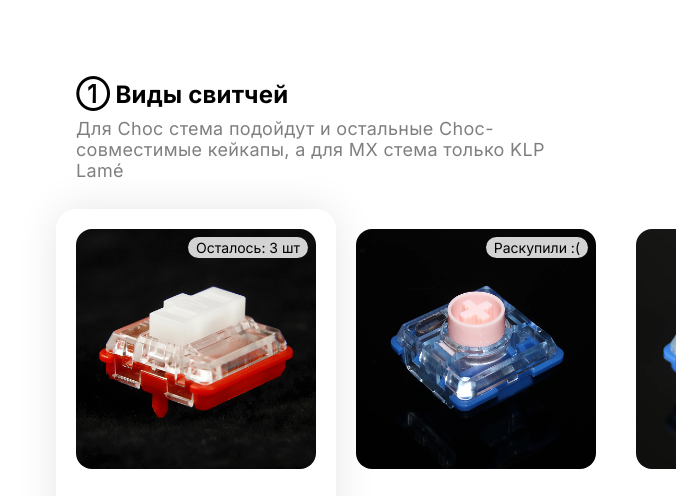
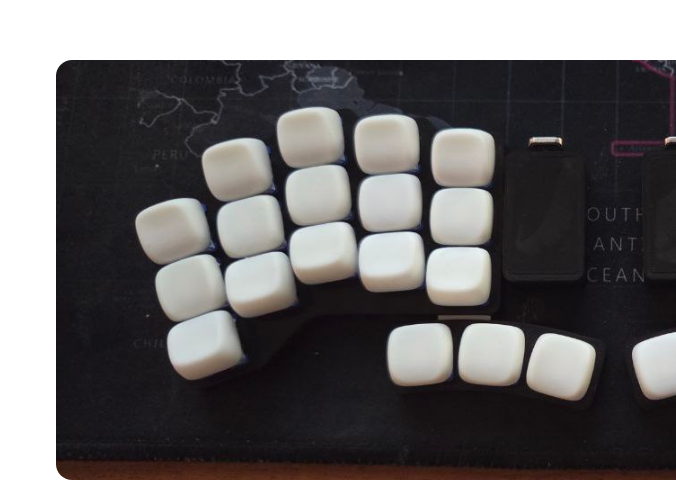
Before and after one commit to braindefender/get-lapka, a plain HTML site: page index.html in a window 1280 px wide. Shown: the top 496 px of the page, 604-1280 px from the left. Drawn offline with Linux system fonts and the light colour scheme.

Commit message:
add preview

```diff
--- a/index.html
+++ b/index.html
@@ -62,6 +62,7 @@
     </div>
     <div class="main-content">
       <div class="container">
+        <img src="./assets/preview.jpg" alt="" class="preview" />
         <div class="title">① Виды свитчей</div>
         <div class="subtitle">
           Для Choc стема подойдут и остальные Choc-совместимые кейкапы, а для MX
--- a/style.css
+++ b/style.css
@@ -230,6 +230,16 @@ a:visited {
   gap: 10px;
 }
 
+.preview {
+  object-fit: cover;
+  width: 1150px;
+  height: 420px;
+  border-radius: 16px;
+  margin-bottom: 32px;
+  margin-left: -20px;
+  margin-top: -20px;
+}
+
 @media only screen and (max-width: 800px) {
   body {
     flex-direction: column;
```
Also changed, not shown: assets/preview.jpg (added).
